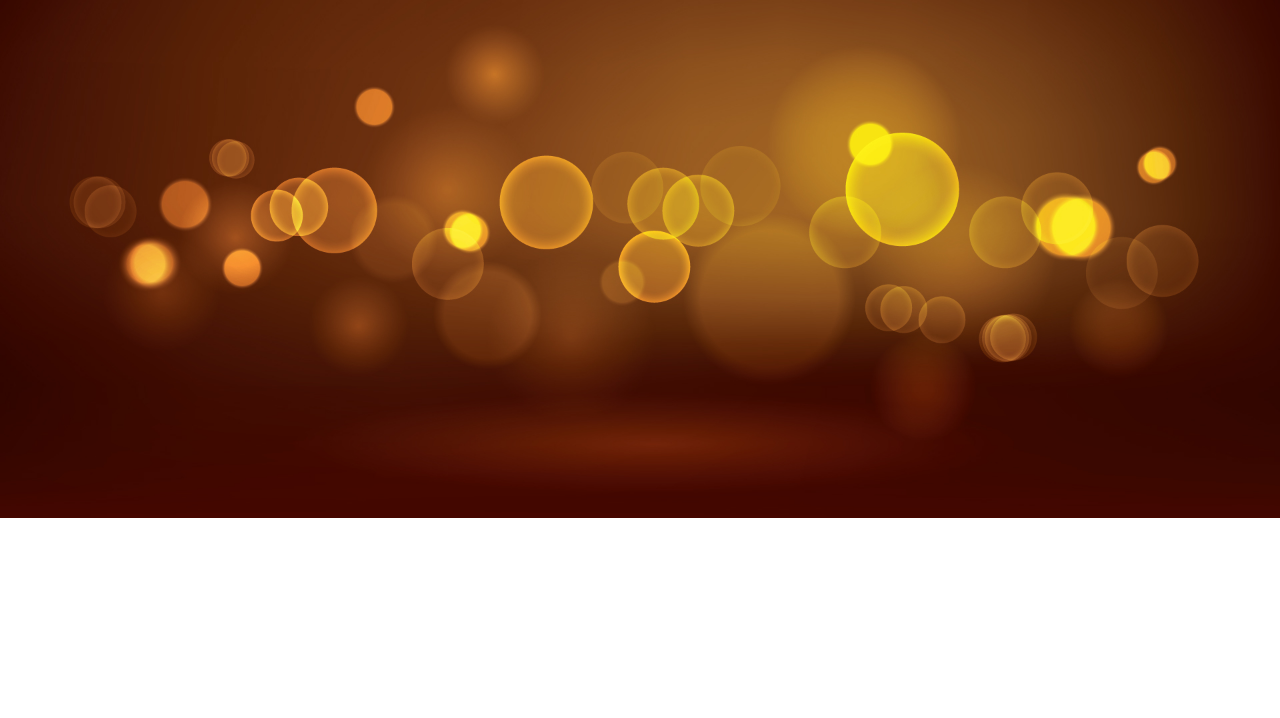
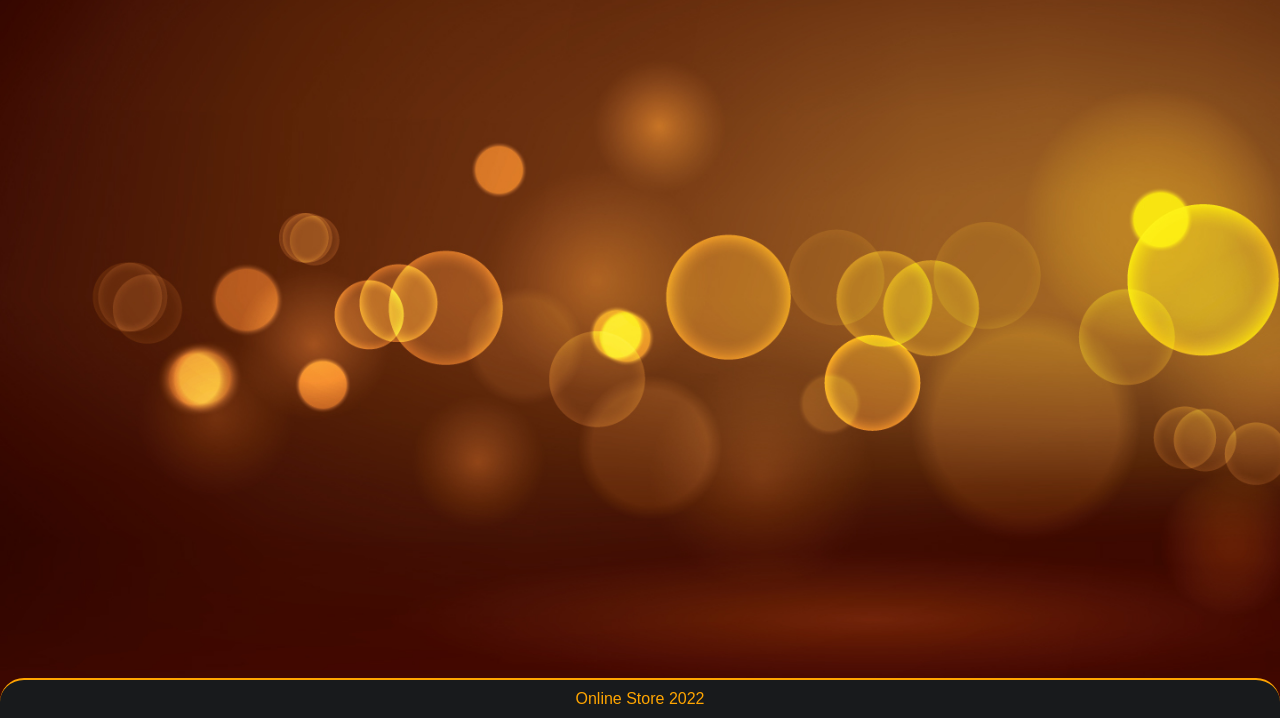
Before and after one commit to yauheniZabotsin/Online-Store, a website built with webpack: page src/index.html in a window 1280 px wide. Shown: the part 82-800 px from the top of the page. Built offline with nearby package versions, Linux system fonts and the light colour scheme.

Commit message:
feat: add layout footer and wrapper main

```diff
--- a/src/index.css
+++ b/src/index.css
@@ -86,3 +86,26 @@ body {
     font-size: 130%;
     border-radius: 50%;
 }
+
+.footer {
+    min-height: 5vh;
+    width: 100%;
+    background-color: #181a1c;
+    color: orange;
+    border-top: 2px solid orange;
+    border-radius: 1.5rem 1.5rem 0 0;
+    font-size: 70%;
+    justify-content: center;
+    display: flex;
+    align-items: center;
+    padding-left: 2%;
+    padding-right: 2%;
+}
+
+.main {
+    min-height: 85vh;
+    width: 100%;
+    padding: 2%;
+    display: flex;
+    justify-content: center;
+}
--- a/src/index.html
+++ b/src/index.html
@@ -19,5 +19,9 @@
                 <div class="total"><div class="total_content">0</div></div>
             </div>
         </header>
+
+        <main class="main"></main>
+
+        <footer class="footer"><p>Online Store 2022</p></footer>
     </body>
 </html>
```
